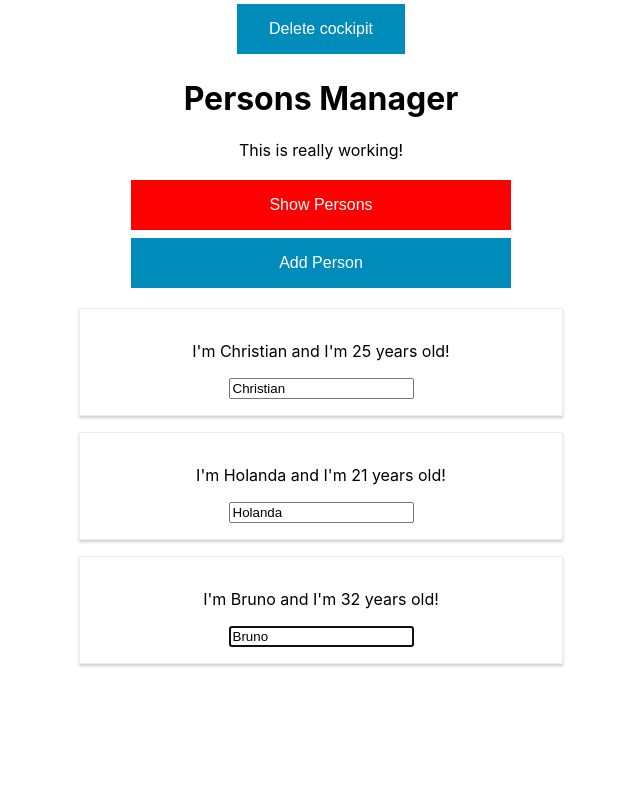
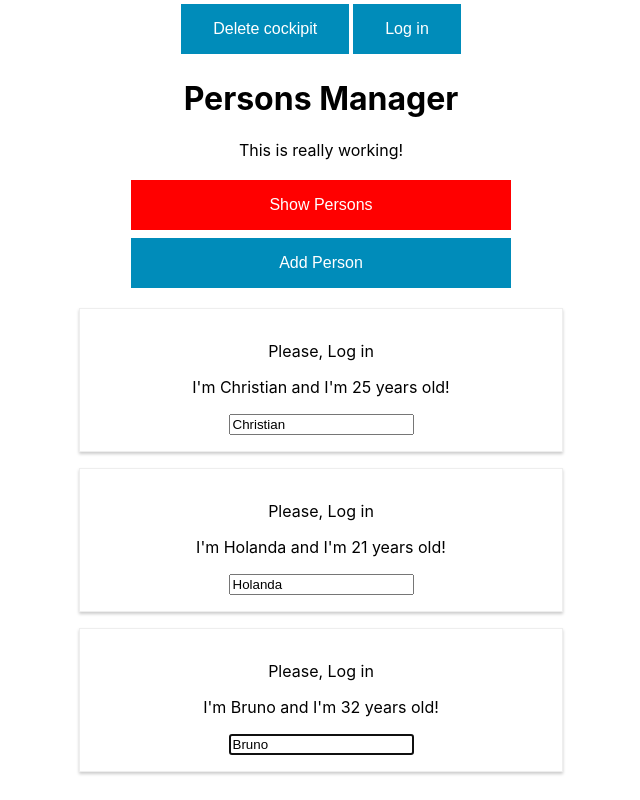
Before and after one commit to christianltdias/first-react-app, a React (Create React App) app: page / in a window 1280 px wide. Shown: the whole page, without its empty margins (319-959 px from the left). Built offline with nearby package versions, Linux system fonts and the light colour scheme.

Commit message:
Working with context

```diff
--- a/src/components/Persons/Person/Person.js
+++ b/src/components/Persons/Person/Person.js
@@ -4,6 +4,7 @@
 import classes from './Person.module.css';
 import Aux from '../../../hoc/Auxiliary';
 import WithClass from '../../../hoc/withClass';
+import AuthContext from '../../../context/auth-context';
 
 // Defines a component by function. Not really a React Component
 class Person extends Component {
@@ -13,9 +14,14 @@
     //     this.inputElement = React.createRef();
     // }
 
+    // With this creation. We can use this.context directly
+    // without the need of AuthContext
+    static contextType = AuthContext;
+
     // Setting the focus to the person input element after rendering
-    componentDidMount(){
+    componentDidMount() {
         this.inputElement.focus()
+        console.log(this.context.authenticated)
         // when creating red from constructor
         // this.inputElement.current.focus()
     }
@@ -23,12 +29,17 @@
     render() {
         return (
             <Aux>
+                {/* <AuthContext.Consumer>
+                    {(context) => */}
+                        {this.context.authenticated ? <p>Authenticated!</p> : <p>Please, Log in</p>}
+                    {/* }
+                </AuthContext.Consumer> */}
                 < p onClick={this.props.click} >
                     I'm {this.props.name} and I'm {this.props.age} years old!
                 </p >
                 <p>{this.props.children}</p>
                 <input
-                    ref={(inputEl) => {this.inputElement = inputEl}}
+                    ref={(inputEl) => { this.inputElement = inputEl }}
                     // ref = {this.inputElement} -- When creating from constructor
                     type="text"
                     onChange={this.props.changed}
--- a/src/components/Persons/Persons.js
+++ b/src/components/Persons/Persons.js
@@ -15,7 +15,8 @@
         if (
             nextProps.persons !== this.props.persons ||
             nextProps.changed !== this.props.changed ||
-            nextProps.clicked !== this.props.clicked
+            nextProps.clicked !== this.props.clicked ||
+            nextProps.authentication !== this.props.authentication
         ) {
             return true;
         }
--- a/src/containers/App.js
+++ b/src/containers/App.js
@@ -1,9 +1,11 @@
 import React, { Component } from 'react';
+
 import classes from './App.module.css';
 import Persons from '../components/Persons/Persons';
 import Cockpit from '../components/Cockpit/Cockpit'
 import Aux from '../hoc/Auxiliary';
 import WithClass from '../hoc/withClass'
+import AuthContext from '../context/auth-context'
 
 // class App extends Component
 
@@ -17,7 +19,8 @@
     ],
     showPersons: false,
     showCockpit: true,
-    changeCounter: 0
+    changeCounter: 0,
+    authenticated: false
   }
 
 
@@ -95,6 +98,13 @@
     this.setState({ showCockpit: false })
   }
 
+  loginHandler = () => {
+    console.log('Log in called')
+    this.setState({
+      authenticated: true
+    })
+  }
+
   render() {
     let persons = null;
     let cockpit = null;
@@ -119,11 +129,23 @@
 
     return (
       <Aux>
-        <button
-          onClick={this.deleteCockpit}
-          className={classes.Button}>Delete cockipit</button>
-        {cockpit}
-        {persons}
+
+        <AuthContext.Provider value={{ authenticated: this.state.authenticated, login: this.loginHandler }}>
+          <button
+            onClick={this.deleteCockpit}
+            className={classes.Button}>Delete cockipit</button>
+
+          <AuthContext.Consumer>
+            {(context) => <button
+              onClick={context.login}
+              className={classes.Button}>Log in</button>}
+          </AuthContext.Consumer>
+
+
+          {cockpit}
+          {persons}
+        </AuthContext.Provider>
+
       </Aux>
     );
   }
--- /dev/null
+++ b/src/context/auth-context.js
@@ -0,0 +1,9 @@
+import React from 'react'
+
+const authContext = React.createContext(
+    {
+        authenticated: false,
+        login: () => {}
+    });
+
+export default authContext
```
